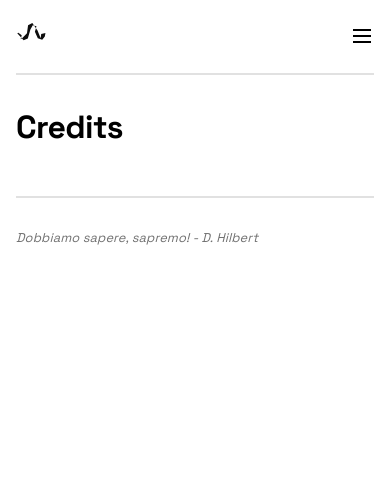
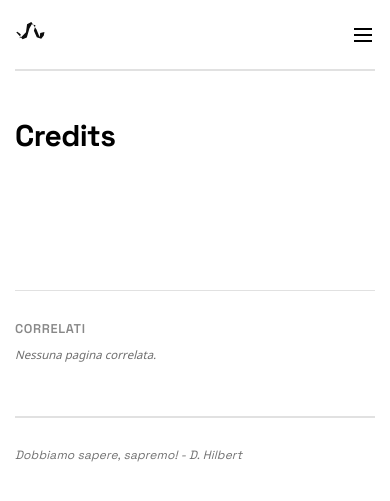
Before and after one commit to Bradwave/matephis, a Jekyll site: the page built from pages/Credits.md, in a window 390 px wide. Shown: the top 501 px of the page. Built offline with Jekyll 4.4.1, drawn with Linux system fonts in a browser that asks for light colours.

```diff
--- a/assets/css/style.css
+++ b/assets/css/style.css
@@ -65,7 +65,7 @@
 }
 
 html {
-  font-size: 16px;
+  font-size: 14px;
   /* Increased base size slightly */
   scroll-behavior: smooth;
 }
@@ -1122,11 +1122,39 @@
 
 /* Mobile Responsive */
 @media (max-width: 900px) {
+  html {
+    font-size: 15px; /* Indicated increase +1px */
+  }
+
   .page-layout {
-    display: block;
+    display: flex;
+    flex-direction: column;
+  }
+
+  .page-layout main {
+    margin: 0;
+    max-width: 100%;
   }
 
   .sidebar {
-    display: none; /* Hide TOC on mobile */
+    display: block; /* Show sidebar on mobile */
+    position: static;
+    width: 100%;
+    border-left: none;
+    padding-left: 0;
+    margin-top: 3rem;
+    border-top: 1px solid var(--border);
+    padding-top: 2rem;
+  }
+
+  /* Hide TOC on mobile as requested, keep only Correlati */
+  .sidebar-toc {
+    display: none;
+  }
+
+  .sidebar-related {
+    border-top: none;
+    margin-top: 0;
+    padding-top: 0;
   }
 }
```
